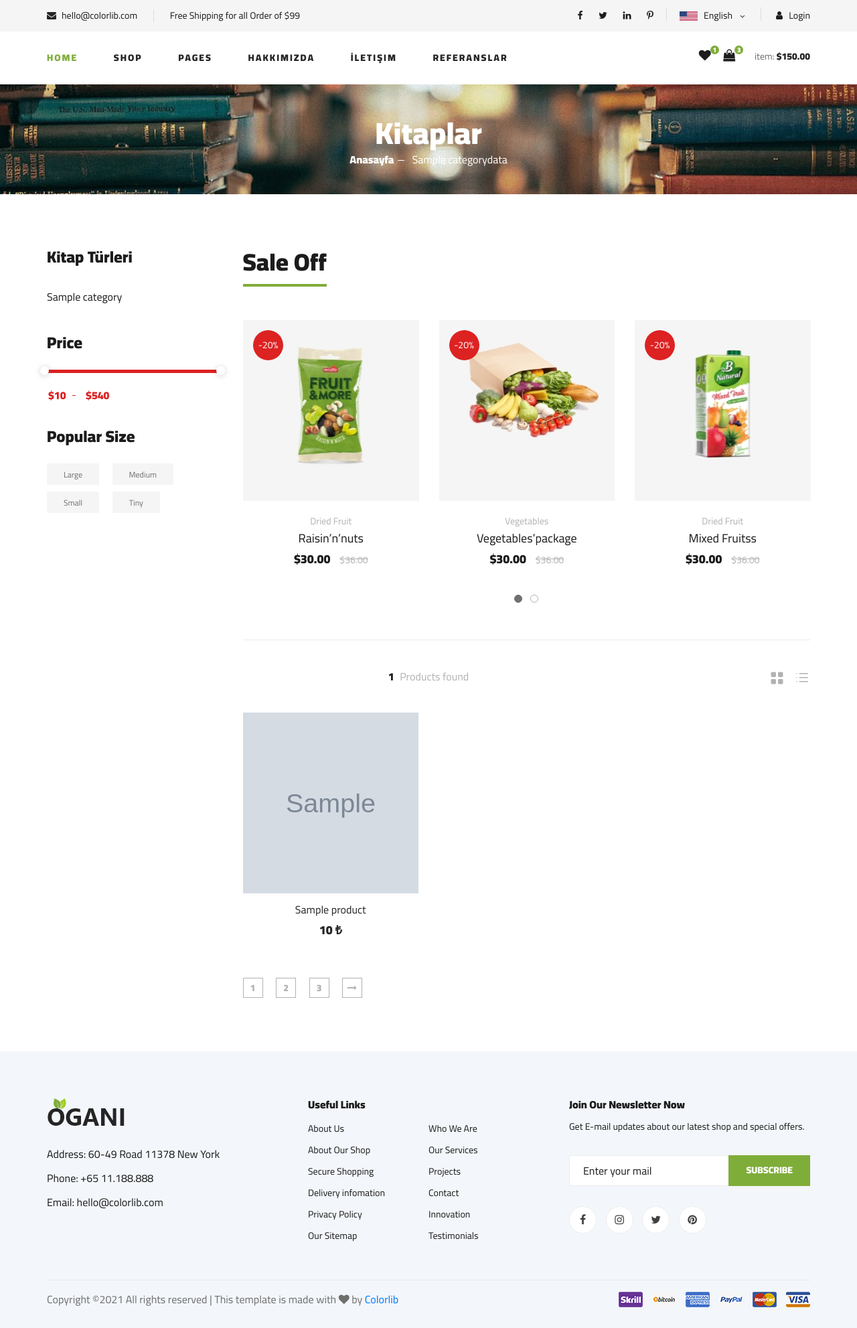
After one commit to UmutYvz/Python-Django-OnlineBookStore, a Django app: template home/templates/products.html in a window 1280 px wide. The commit adds this page. Shown: the whole page at 67% size. Run offline with Django 3.2, Linux system fonts and the light colour scheme; the template is opened without the code that fills it: most values are stand-ins (such as "Sample title", 1, 10 or a date in 2020); grey boxes marked "Sample" are stand-in pictures; some libraries are stand-ins or nearby versions.

Commit message:
Category products page added

```diff
--- a/OnlineBookStore/urls.py
+++ b/OnlineBookStore/urls.py
@@ -28,6 +28,7 @@ urlpatterns = [
     path('products/', include('product.urls')),
     path('admin/', admin.site.urls),
     path('ckeditor/', include('ckeditor_uploader.urls')),
+    path('category/<int:id>/<slug:slug>', views.category_products, name='category')
 ]
 
 if settings.DEBUG:  # new
--- a/home/templates/header.html
+++ b/home/templates/header.html
@@ -32,7 +32,7 @@
     </div>
     <nav class="humberger__menu__nav mobile-menu">
         <ul>
-            <li class="active"><a href="./index.html">Home</a></li>
+            <li class="active"><a href="home">Home</a></li>
             <li><a href="./shop-grid.html">Shop</a></li>
             <li><a href="#">Pages</a>
                 <ul class="header__menu__dropdown">
@@ -110,7 +110,7 @@
             <div class="col-lg-9">
                 <nav class="header__menu">
                     <ul>
-                        <li class="active"><a href="home">Home</a></li>
+                        <li class="active"><a href="/home">Home</a></li>
                         <li><a href="./shop-grid.html">Shop</a></li>
                         <li><a href="#">Pages</a>
                             <ul class="header__menu__dropdown">
--- a/home/templates/herosection.html
+++ b/home/templates/herosection.html
@@ -19,10 +19,10 @@
                     <ul>
                         {% recursetree category %}
                             <li style="margin: -5px">
-                                <a style="font-weight: 700" href="/category/{{ node.slug }}">{{ node.title }}
+                                <a style="font-weight: 700" href="/category/{{ node.id }}/{{ node.slug }}">{{ node.title }}
                                     {% if not node.is_leaf_node %}
                                         <ul class="children" style="border: none">
-                                            <a href="/category/{{ node.slug }}">
+                                            <a href="/category/{{ node.id }}/{{ node.slug }}">
                                                 {{ children }}
                                             </a>
                                         </ul>
--- /dev/null
+++ b/home/templates/products.html
@@ -0,0 +1,268 @@
+{% extends 'homebase.html' %}
+{% load static %}
+{% block title %} {{ categorydata.title }} {% endblock %}
+{% block keywords %} {{ categorydata.keywords }} {% endblock %}
+{% block description %} {{ categorydata.description }} {% endblock %}
+
+{% block head %}
+    <link rel="shorcut icon" type="image/x-icon" href="{{ setting.icon.url }}"/>
+{% endblock %}
+
+{% block content %}
+    <!-- Breadcrumb Section Begin -->
+    <section class="breadcrumb-section set-bg" data-setbg="{% static 'img/breadcrumbb.jpg' %}">
+        <div class="container">
+            <div class="row">
+                <div class="col-lg-12 text-center">
+                    <div class="breadcrumb__text">
+                        <h2>Kitaplar</h2>
+                        <div class="breadcrumb__option">
+                            <a href="./index.html">Anasayfa&nbsp;</a>
+                            <span>{{ categorydata.title }}</span>
+                        </div>
+                    </div>
+                </div>
+            </div>
+        </div>
+    </section>
+    <!-- Breadcrumb Section End -->
+
+    <!-- Product Section Begin -->
+    <section class="product spad">
+        <div class="container">
+            <div class="row">
+                <div class="col-lg-3 col-md-5">
+                    <div class="sidebar">
+                        <div class="sidebar__item">
+                            <h4>Kitap Türleri</h4>
+                            <ul>
+                                {% for rs in category %}
+                                    <li><a href="#">{{ rs.title }}</a></li>
+                                {% endfor %}
+                            </ul>
+                        </div>
+                        <div class="sidebar__item">
+                            <h4>Price</h4>
+                            <div class="price-range-wrap">
+                                <div class="price-range ui-slider ui-corner-all ui-slider-horizontal ui-widget ui-widget-content"
+                                     data-min="10" data-max="540">
+                                    <div class="ui-slider-range ui-corner-all ui-widget-header"></div>
+                                    <span tabindex="0" class="ui-slider-handle ui-corner-all ui-state-default"></span>
+                                    <span tabindex="0" class="ui-slider-handle ui-corner-all ui-state-default"></span>
+                                </div>
+                                <div class="range-slider">
+                                    <div class="price-input">
+                                        <input type="text" id="minamount">
+                                        <input type="text" id="maxamount">
+                                    </div>
+                                </div>
+                            </div>
+                        </div>
+
+                        <div class="sidebar__item">
+                            <h4>Popular Size</h4>
+                            <div class="sidebar__item__size">
+                                <label for="large">
+                                    Large
+                                    <input type="radio" id="large">
+                                </label>
+                            </div>
+                            <div class="sidebar__item__size">
+                                <label for="medium">
+                                    Medium
+                                    <input type="radio" id="medium">
+                                </label>
+                            </div>
+                            <div class="sidebar__item__size">
+                                <label for="small">
+                                    Small
+                                    <input type="radio" id="small">
+                                </label>
+                            </div>
+                            <div class="sidebar__item__size">
+                                <label for="tiny">
+                                    Tiny
+                                    <input type="radio" id="tiny">
+                                </label>
+                            </div>
+                        </div>
+
+                    </div>
+                </div>
+                <div class="col-lg-9 col-md-7">
+                    <div class="product__discount">
+                        <div class="section-title product__discount__title">
+                            <h2>Sale Off</h2>
+                        </div>
+                        <div class="row">
+                            <div class="product__discount__slider owl-carousel">
+                                <div class="col-lg-4">
+                                    <div class="product__discount__item">
+                                        <div class="product__discount__item__pic set-bg"
+                                             data-setbg="img/product/discount/pd-1.jpg">
+                                            <div class="product__discount__percent">-20%</div>
+                                            <ul class="product__item__pic__hover">
+                                                <li><a href="#"><i class="fa fa-heart"></i></a></li>
+                                                <li><a href="#"><i class="fa fa-retweet"></i></a></li>
+                                                <li><a href="#"><i class="fa fa-shopping-cart"></i></a></li>
+                                            </ul>
+                                        </div>
+                                        <div class="product__discount__item__text">
+                                            <span>Dried Fruit</span>
+                                            <h5><a href="#">Raisin’n’nuts</a></h5>
+                                            <div class="product__item__price">$30.00 <span>$36.00</span></div>
+                                        </div>
+                                    </div>
+                                </div>
+                                <div class="col-lg-4">
+                                    <div class="product__discount__item">
+                                        <div class="product__discount__item__pic set-bg"
+                                             data-setbg="img/product/discount/pd-2.jpg">
+                                            <div class="product__discount__percent">-20%</div>
+                                            <ul class="product__item__pic__hover">
+                                                <li><a href="#"><i class="fa fa-heart"></i></a></li>
+                                                <li><a href="#"><i class="fa fa-retweet"></i></a></li>
+                                                <li><a href="#"><i class="fa fa-shopping-cart"></i></a></li>
+                                            </ul>
+                                        </div>
+                                        <div class="product__discount__item__text">
+                                            <span>Vegetables</span>
+                                            <h5><a href="#">Vegetables’package</a></h5>
+                                            <div class="product__item__price">$30.00 <span>$36.00</span></div>
+                                        </div>
+                                    </div>
+                                </div>
+                                <div class="col-lg-4">
+                                    <div class="product__discount__item">
+                                        <div class="product__discount__item__pic set-bg"
+                                             data-setbg="img/product/discount/pd-3.jpg">
+                                            <div class="product__discount__percent">-20%</div>
+                                            <ul class="product__item__pic__hover">
+                                                <li><a href="#"><i class="fa fa-heart"></i></a></li>
+                                                <li><a href="#"><i class="fa fa-retweet"></i></a></li>
+                                                <li><a href="#"><i class="fa fa-shopping-cart"></i></a></li>
+                                            </ul>
+                                        </div>
+                                        <div class="product__discount__item__text">
+                                            <span>Dried Fruit</span>
+                                            <h5><a href="#">Mixed Fruitss</a></h5>
+                                            <div class="product__item__price">$30.00 <span>$36.00</span></div>
+                                        </div>
+                                    </div>
+                                </div>
+                                <div class="col-lg-4">
+                                    <div class="product__discount__item">
+                                        <div class="product__discount__item__pic set-bg"
+                                             data-setbg="img/product/discount/pd-4.jpg">
+                                            <div class="product__discount__percent">-20%</div>
+                                            <ul class="product__item__pic__hover">
+                                                <li><a href="#"><i class="fa fa-heart"></i></a></li>
+                                                <li><a href="#"><i class="fa fa-retweet"></i></a></li>
+                                                <li><a href="#"><i class="fa fa-shopping-cart"></i></a></li>
+                                            </ul>
+                                        </div>
+                                        <div class="product__discount__item__text">
+                                            <span>Dried Fruit</span>
+                                            <h5><a href="#">Raisin’n’nuts</a></h5>
+                                            <div class="product__item__price">$30.00 <span>$36.00</span></div>
+                                        </div>
+                                    </div>
+                                </div>
+                                <div class="col-lg-4">
+                                    <div class="product__discount__item">
+                                        <div class="product__discount__item__pic set-bg"
+                                             data-setbg="img/product/discount/pd-5.jpg">
+                                            <div class="product__discount__percent">-20%</div>
+                                            <ul class="product__item__pic__hover">
+                                                <li><a href="#"><i class="fa fa-heart"></i></a></li>
+                                                <li><a href="#"><i class="fa fa-retweet"></i></a></li>
+                                                <li><a href="#"><i class="fa fa-shopping-cart"></i></a></li>
+                                            </ul>
+                                        </div>
+                                        <div class="product__discount__item__text">
+                                            <span>Dried Fruit</span>
+                                            <h5><a href="#">Raisin’n’nuts</a></h5>
+                                            <div class="product__item__price">$30.00 <span>$36.00</span></div>
+                                        </div>
+                                    </div>
+                                </div>
+                                <div class="col-lg-4">
+                                    <div class="product__discount__item">
+                                        <div class="product__discount__item__pic set-bg"
+                                             data-setbg="img/product/discount/pd-6.jpg">
+                                            <div class="product__discount__percent">-20%</div>
+                                            <ul class="product__item__pic__hover">
+                                                <li><a href="#"><i class="fa fa-heart"></i></a></li>
+                                                <li><a href="#"><i class="fa fa-retweet"></i></a></li>
+                                                <li><a href="#"><i class="fa fa-shopping-cart"></i></a></li>
+                                            </ul>
+                                        </div>
+                                        <div class="product__discount__item__text">
+                                            <span>Dried Fruit</span>
+                                            <h5><a href="#">Raisin’n’nuts</a></h5>
+                                            <div class="product__item__price">$30.00 <span>$36.00</span></div>
+                                        </div>
+                                    </div>
+                                </div>
+                            </div>
+                        </div>
+                    </div>
+                    <div class="filter__item">
+                        <div class="row">
+                            <div class="col-lg-8 col-md-4">
+                                <div class="filter__found">
+                                    <h6><span>{{ count }}</span> Products found</h6>
+                                </div>
+                            </div>
+                            <div class="col-lg-4 col-md-3">
+                                <div class="filter__option">
+                                    <span class="icon_grid-2x2"></span>
+                                    <span class="icon_ul"></span>
+                                </div>
+                            </div>
+                        </div>
+                    </div>
+                    <div class="row">
+
+
+                        {% for rs in products %}
+                            <div class="col-lg-4 col-md-6 col-sm-6">
+                                <div class="product__item">
+                                    <div class="product__item__pic set-bg" data-setbg="{{ rs.image.url }}">
+                                        <ul class="product__item__pic__hover">
+                                            <li><a href="#"><i class="fa fa-heart"></i></a></li>
+                                            <li><a href="#"><i class="fa fa-retweet"></i></a></li>
+                                            <li><a href="#"><i class="fa fa-shopping-cart"></i></a></li>
+                                        </ul>
+                                    </div>
+                                    <div class="product__item__text">
+                                        <h6><a href="/product/{{ rs.id }}/{{ rs.slug }}">{{ rs.title }}</a></h6>
+                                        <h5>{{ rs.price }} &#8378;</h5>
+                                    </div>
+                                </div>
+                            </div>
+                        {% endfor %}
+
+                    </div>
+                    <div class="product__pagination">
+                        <a href="#">1</a>
+                        <a href="#">2</a>
+                        <a href="#">3</a>
+                        <a href="#"><i class="fa fa-long-arrow-right"></i></a>
+                    </div>
+                </div>
+            </div>
+        </div>
+    </section>
+    <!-- Product Section End -->
+
+
+
+
+
+{% endblock %}
+
+
+{% block body %}
+
+{% endblock %}
```
Also changed, not shown: home/views.py (+12 -0 lines).
